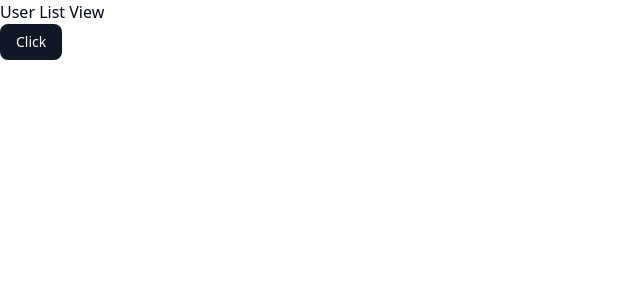
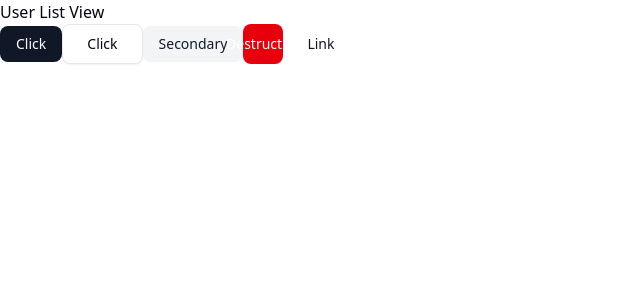
Before and after one commit to abimohan-31/next-typescript, a Next.js app: page /users in a window 1280 px wide. Shown: the top 300 px of the page, without its empty margins (0-640 px from the left). Built offline with nearby package versions, Linux system fonts and the light colour scheme.

Commit message:
buttons added with the styles

```diff
--- a/src/sections/user/view/user-list-view.tsx
+++ b/src/sections/user/view/user-list-view.tsx
@@ -4,7 +4,15 @@ export default function UserListView() {
   return (
     <div>
       <h1>User List View </h1>
-      <Button>Click</Button>
+      <Button>Click</Button>{""}
+      <Button variant="outline" size="lg">Click</Button>
+      <Button variant="secondary">Secondary</Button>
+      <Button variant="destructive" size="icon-lg">
+        Destructive
+      </Button>
+      <Button variant="link" size="lg">
+        Link
+      </Button>
     </div>
   );
 }
```
